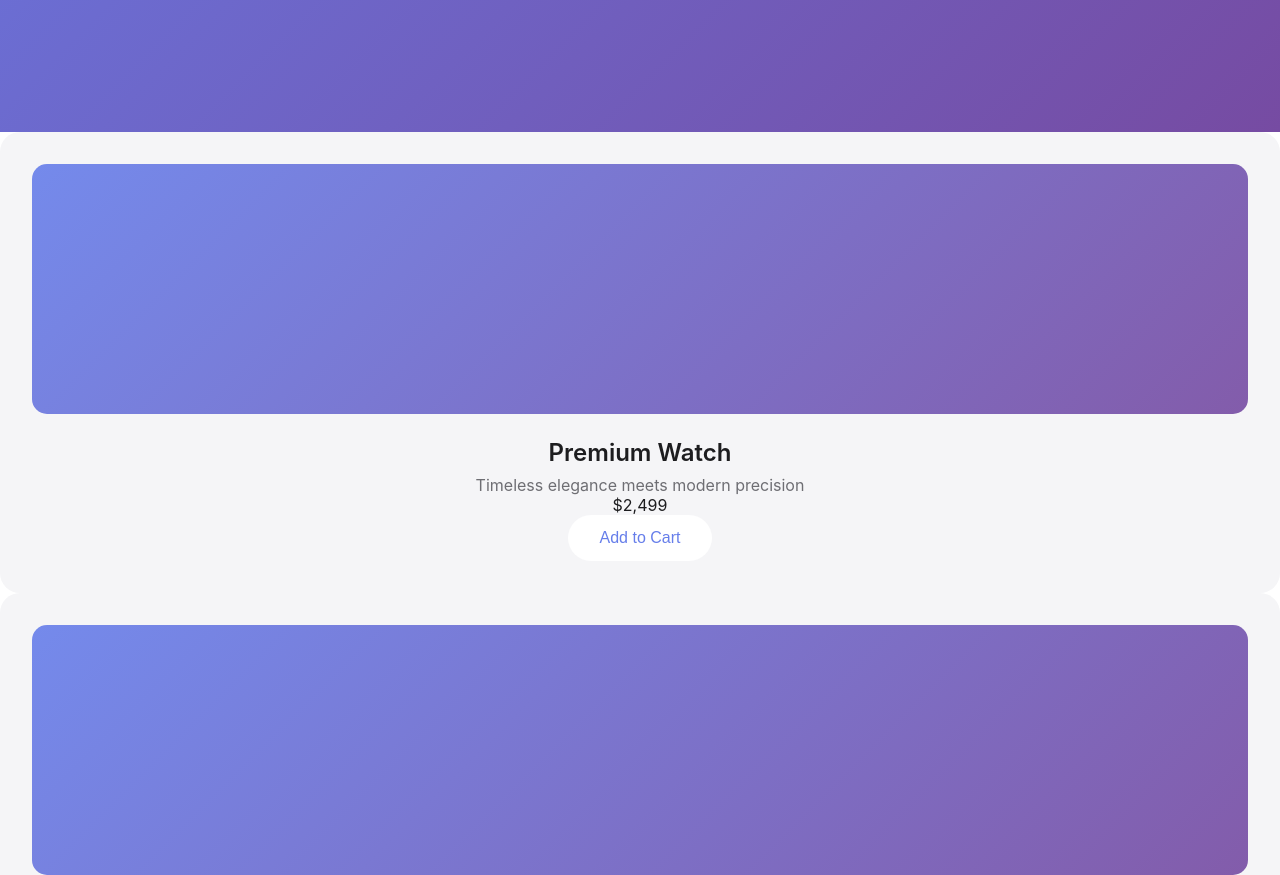
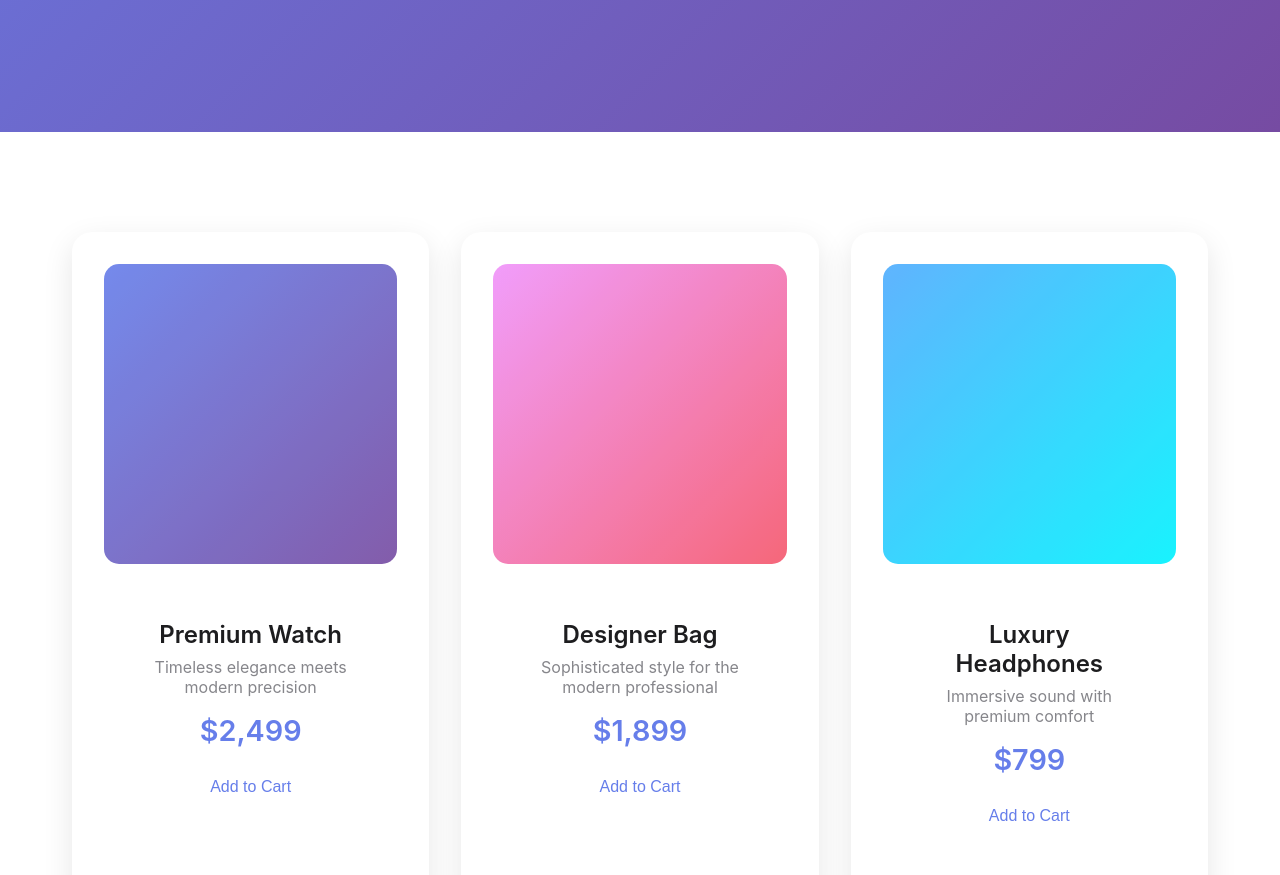
Before and after one commit to helmetguy00-gif/luxury-website, a plain HTML site: page products.html in a window 1280 px wide. Shown: the part 780-1655 px from the top of the page. Drawn offline with Linux system fonts and the light colour scheme.

Commit message:
Add products page styles

```diff
--- a/styles.css
+++ b/styles.css
@@ -361,3 +361,80 @@ body {
         grid-template-columns: 1fr;
     }
 }
+
+/* Products Page Styles */
+.products-section {
+    padding: 100px 0;
+    background: #fff;
+}
+
+.products-grid-full {
+    display: grid;
+    grid-template-columns: repeat(3, 1fr);
+    gap: 2rem;
+    max-width: 1200px;
+    margin: 0 auto;
+    padding: 0 2rem;
+}
+
+.product-card {
+    background: #fff;
+    border-radius: 20px;
+    overflow: hidden;
+    box-shadow: 0 10px 30px rgba(0, 0, 0, 0.1);
+    transition: transform 0.3s ease, box-shadow 0.3s ease;
+}
+
+.product-card:hover {
+    transform: translateY(-10px);
+    box-shadow: 0 20px 40px rgba(0, 0, 0, 0.15);
+}
+
+.product-image {
+    width: 100%;
+    height: 300px;
+    overflow: hidden;
+}
+
+.product-image .placeholder-img {
+    width: 100%;
+    height: 100%;
+    display: flex;
+    align-items: center;
+    justify-content: center;
+    font-size: 1.2rem;
+    color: #fff;
+}
+
+.product-info {
+    padding: 2rem;
+}
+
+.product-info h3 {
+    font-size: 1.5rem;
+    margin-bottom: 0.5rem;
+    color: #1d1d1f;
+}
+
+.product-info p {
+    color: #86868b;
+    margin-bottom: 1rem;
+}
+
+.product-price {
+    font-size: 1.8rem;
+    font-weight: 600;
+    color: #667eea;
+    margin-bottom: 1rem;
+}
+
+.nav-links a.active {
+    color: #667eea;
+    font-weight: 600;
+}
+
+@media (max-width: 768px) {
+    .products-grid-full {
+        grid-template-columns: 1fr;
+    }
+}
```
